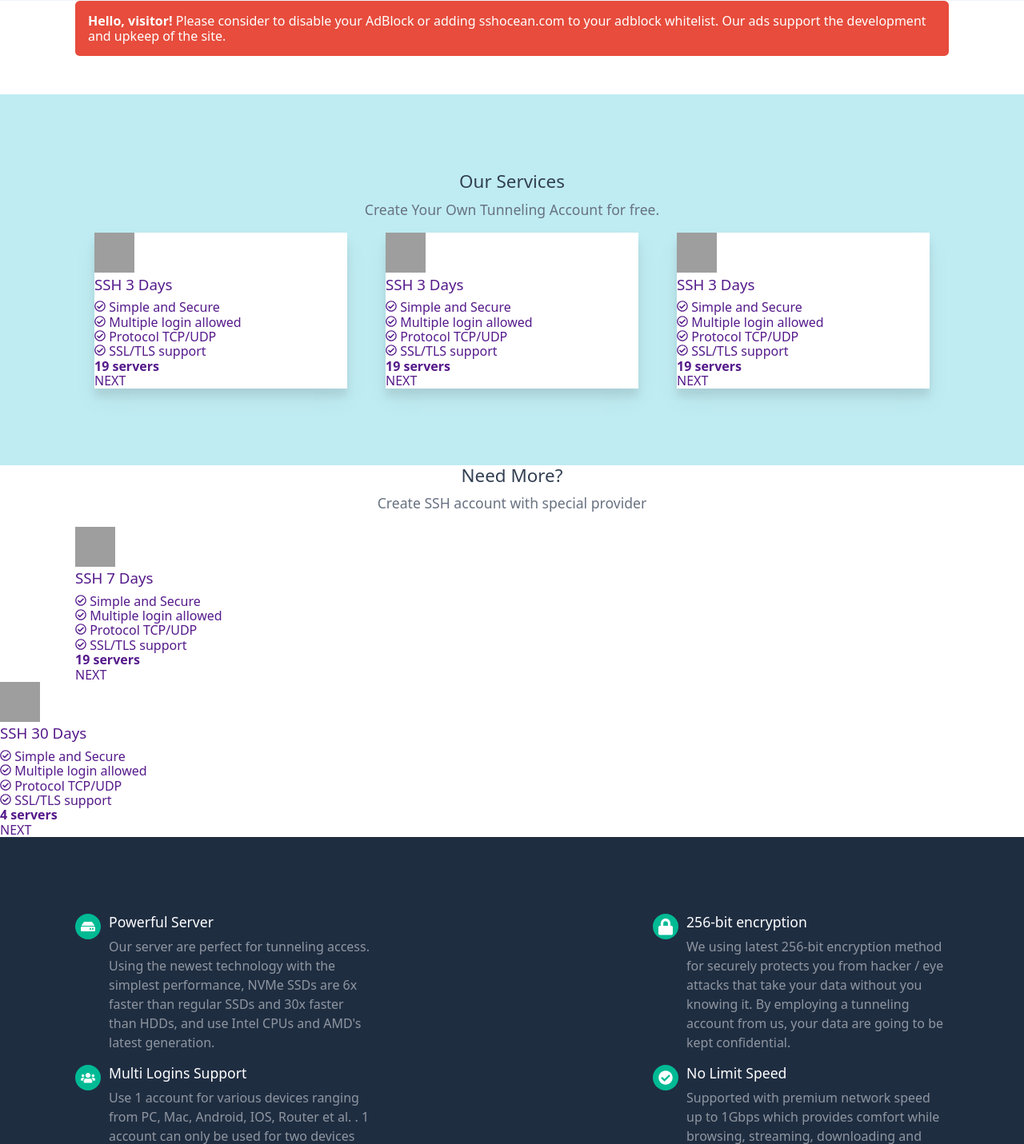
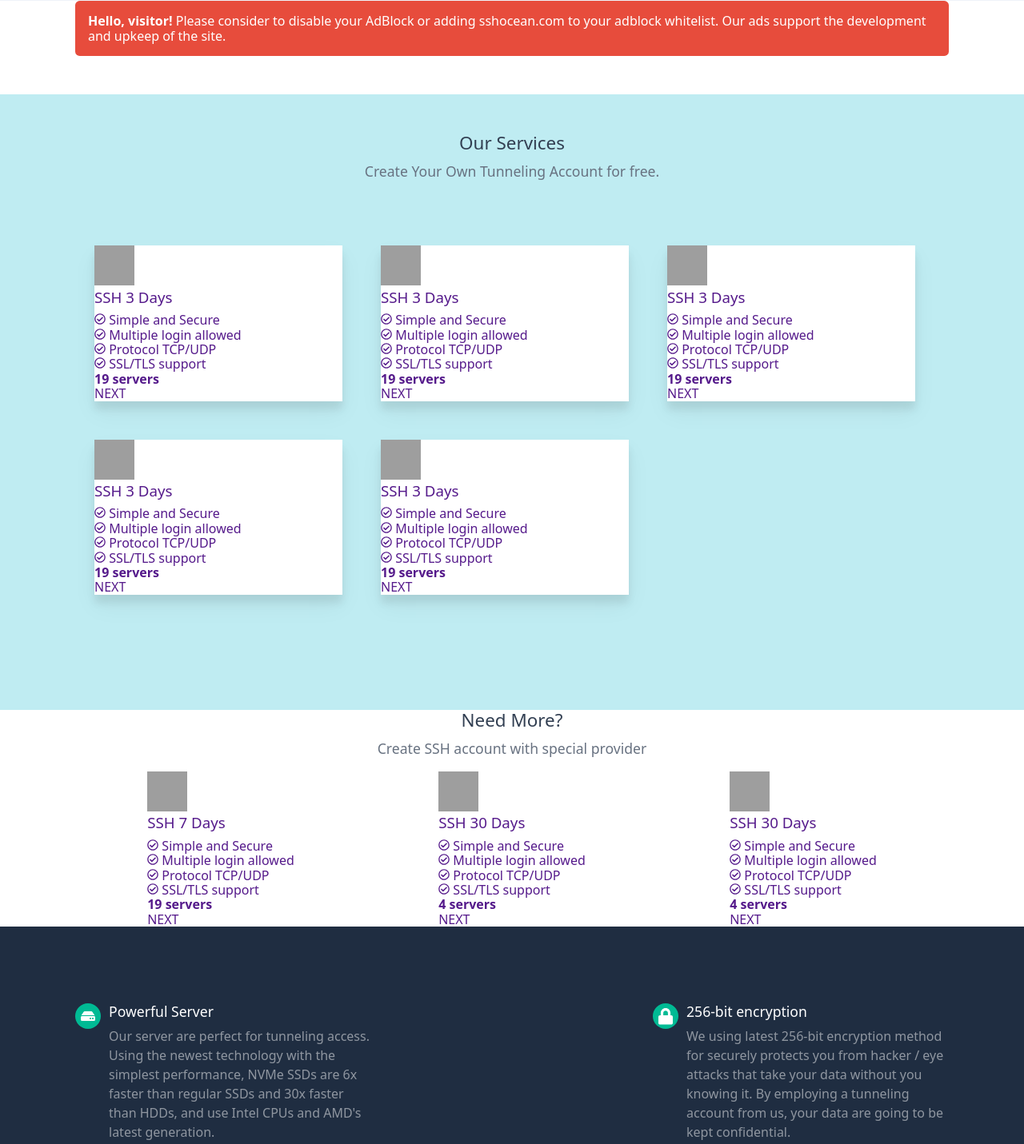
Before and after one commit to prantob29/sshocean-hw, a PHP site: page / in a window 1280 px wide. Shown: the part 1581-3012 px from the top of the page at 80% size. Run offline with PHP 8.4, Linux system fonts and the light colour scheme; grey boxes are pictures that could not be loaded.

Commit message:
style section

```diff
--- a/index.html
+++ b/index.html
@@ -499,7 +499,164 @@
                                     <span>
                                         Simple and Secure
                                     </span>
+                                </li>
+                                <li>
+                                    <span>
+                                        <svg class="svg-inline--fa fa-check-circle fa-w-16 text-primary" widdth="14" height="14"
+                                            aria-hidden="true" focusable="false" data-prefix="far" data-icon="check-circle" role="img"
+                                            xmlns="http://www.w3.org/2000/svg" viewBox="0 0 512 512" data-fa-i2svg="">
+                                            <path fill="currentColor"
+                                                d="M256 8C119.033 8 8 119.033 8 256s111.033 248 248 248 248-111.033 248-248S392.967 8 256 8zm0 48c110.532 0 200 89.451 200 200 0 110.532-89.451 200-200 200-110.532 0-200-89.451-200-200 0-110.532 89.451-200 200-200m140.204 130.267l-22.536-22.718c-4.667-4.705-12.265-4.736-16.97-.068L215.346 303.697l-59.792-60.277c-4.667-4.705-12.265-4.736-16.97-.069l-22.719 22.536c-4.705 4.667-4.736 12.265-.068 16.971l90.781 91.516c4.667 4.705 12.265 4.736 16.97.068l172.589-171.204c4.704-4.668 4.734-12.266.067-16.971z">
+                                            </path>
+                                        </svg>
+                                    </span>
+                                    <span>
+                                        Multiple login allowed
+                                    </span>
+                                </li>
+                                <li>
+                                    <span>
+                                        <svg class="svg-inline--fa fa-check-circle fa-w-16 text-primary" widdth="14" height="14"
+                                            aria-hidden="true" focusable="false" data-prefix="far" data-icon="check-circle" role="img"
+                                            xmlns="http://www.w3.org/2000/svg" viewBox="0 0 512 512" data-fa-i2svg="">
+                                            <path fill="currentColor"
+                                                d="M256 8C119.033 8 8 119.033 8 256s111.033 248 248 248 248-111.033 248-248S392.967 8 256 8zm0 48c110.532 0 200 89.451 200 200 0 110.532-89.451 200-200 200-110.532 0-200-89.451-200-200 0-110.532 89.451-200 200-200m140.204 130.267l-22.536-22.718c-4.667-4.705-12.265-4.736-16.97-.068L215.346 303.697l-59.792-60.277c-4.667-4.705-12.265-4.736-16.97-.069l-22.719 22.536c-4.705 4.667-4.736 12.265-.068 16.971l90.781 91.516c4.667 4.705 12.265 4.736 16.97.068l172.589-171.204c4.704-4.668 4.734-12.266.067-16.971z">
+                                            </path>
+                                        </svg>
+                                    </span>
+                                    <span>
+                                        Protocol TCP/UDP
+                                    </span>
+                                </li>
+                                <li>
+                                    <span>
+                                        <svg class="svg-inline--fa fa-check-circle fa-w-16 text-primary" widdth="14" height="14"
+                                            aria-hidden="true" focusable="false" data-prefix="far" data-icon="check-circle" role="img"
+                                            xmlns="http://www.w3.org/2000/svg" viewBox="0 0 512 512" data-fa-i2svg="">
+                                            <path fill="currentColor"
+                                                d="M256 8C119.033 8 8 119.033 8 256s111.033 248 248 248 248-111.033 248-248S392.967 8 256 8zm0 48c110.532 0 200 89.451 200 200 0 110.532-89.451 200-200 200-110.532 0-200-89.451-200-200 0-110.532 89.451-200 200-200m140.204 130.267l-22.536-22.718c-4.667-4.705-12.265-4.736-16.97-.068L215.346 303.697l-59.792-60.277c-4.667-4.705-12.265-4.736-16.97-.069l-22.719 22.536c-4.705 4.667-4.736 12.265-.068 16.971l90.781 91.516c4.667 4.705 12.265 4.736 16.97.068l172.589-171.204c4.704-4.668 4.734-12.266.067-16.971z">
+                                            </path>
+                                        </svg>
+                                    </span>
+                                    <span>
+                                        SSL/TLS support
+                                    </span>
+                                </li>
+                            </ul>
+                            <div>
+                                <b>
+                                    19 servers
+                                </b>
+                            </div>
+                            <div>
+                                NEXT
+                            </div>
+                        </div>
+                    </a>
+                </li>
 
+            <!-- 4 -->
+
+                <li class="servicessecond__list--wrapper">
+                    <a href="">
+                        <div>
+                            <div>
+                                <img src="https://sshocean.com/assets/sbadmin/img/icon-ssh.svg" width="50" height="50">
+                                <h3>SSH 3 Days</h3>
+                            </div>
+                            <ul>
+                                <li>
+                                    <span>
+                                        <svg class="svg-inline--fa fa-check-circle fa-w-16 text-primary" widdth="14" height="14"
+                                            aria-hidden="true" focusable="false" data-prefix="far" data-icon="check-circle" role="img"
+                                            xmlns="http://www.w3.org/2000/svg" viewBox="0 0 512 512" data-fa-i2svg="">
+                                            <path fill="currentColor"
+                                                d="M256 8C119.033 8 8 119.033 8 256s111.033 248 248 248 248-111.033 248-248S392.967 8 256 8zm0 48c110.532 0 200 89.451 200 200 0 110.532-89.451 200-200 200-110.532 0-200-89.451-200-200 0-110.532 89.451-200 200-200m140.204 130.267l-22.536-22.718c-4.667-4.705-12.265-4.736-16.97-.068L215.346 303.697l-59.792-60.277c-4.667-4.705-12.265-4.736-16.97-.069l-22.719 22.536c-4.705 4.667-4.736 12.265-.068 16.971l90.781 91.516c4.667 4.705 12.265 4.736 16.97.068l172.589-171.204c4.704-4.668 4.734-12.266.067-16.971z">
+                                            </path>
+                                        </svg>
+                                    </span>
+                                    <span>
+                                        Simple and Secure
+                                    </span>
+                                </li>
+                                <li>
+                                    <span>
+                                        <svg class="svg-inline--fa fa-check-circle fa-w-16 text-primary" widdth="14" height="14"
+                                            aria-hidden="true" focusable="false" data-prefix="far" data-icon="check-circle" role="img"
+                                            xmlns="http://www.w3.org/2000/svg" viewBox="0 0 512 512" data-fa-i2svg="">
+                                            <path fill="currentColor"
+                                                d="M256 8C119.033 8 8 119.033 8 256s111.033 248 248 248 248-111.033 248-248S392.967 8 256 8zm0 48c110.532 0 200 89.451 200 200 0 110.532-89.451 200-200 200-110.532 0-200-89.451-200-200 0-110.532 89.451-200 200-200m140.204 130.267l-22.536-22.718c-4.667-4.705-12.265-4.736-16.97-.068L215.346 303.697l-59.792-60.277c-4.667-4.705-12.265-4.736-16.97-.069l-22.719 22.536c-4.705 4.667-4.736 12.265-.068 16.971l90.781 91.516c4.667 4.705 12.265 4.736 16.97.068l172.589-171.204c4.704-4.668 4.734-12.266.067-16.971z">
+                                            </path>
+                                        </svg>
+                                    </span>
+                                    <span>
+                                        Multiple login allowed
+                                    </span>
+                                </li>
+                                <li>
+                                    <span>
+                                        <svg class="svg-inline--fa fa-check-circle fa-w-16 text-primary" widdth="14" height="14"
+                                            aria-hidden="true" focusable="false" data-prefix="far" data-icon="check-circle" role="img"
+                                            xmlns="http://www.w3.org/2000/svg" viewBox="0 0 512 512" data-fa-i2svg="">
+                                            <path fill="currentColor"
+                                                d="M256 8C119.033 8 8 119.033 8 256s111.033 248 248 248 248-111.033 248-248S392.967 8 256 8zm0 48c110.532 0 200 89.451 200 200 0 110.532-89.451 200-200 200-110.532 0-200-89.451-200-200 0-110.532 89.451-200 200-200m140.204 130.267l-22.536-22.718c-4.667-4.705-12.265-4.736-16.97-.068L215.346 303.697l-59.792-60.277c-4.667-4.705-12.265-4.736-16.97-.069l-22.719 22.536c-4.705 4.667-4.736 12.265-.068 16.971l90.781 91.516c4.667 4.705 12.265 4.736 16.97.068l172.589-171.204c4.704-4.668 4.734-12.266.067-16.971z">
+                                            </path>
+                                        </svg>
+                                    </span>
+                                    <span>
+                                        Protocol TCP/UDP
+                                    </span>
+                                </li>
+                                <li>
+                                    <span>
+                                        <svg class="svg-inline--fa fa-check-circle fa-w-16 text-primary" widdth="14" height="14"
+                                            aria-hidden="true" focusable="false" data-prefix="far" data-icon="check-circle" role="img"
+                                            xmlns="http://www.w3.org/2000/svg" viewBox="0 0 512 512" data-fa-i2svg="">
+                                            <path fill="currentColor"
+                                                d="M256 8C119.033 8 8 119.033 8 256s111.033 248 248 248 248-111.033 248-248S392.967 8 256 8zm0 48c110.532 0 200 89.451 200 200 0 110.532-89.451 200-200 200-110.532 0-200-89.451-200-200 0-110.532 89.451-200 200-200m140.204 130.267l-22.536-22.718c-4.667-4.705-12.265-4.736-16.97-.068L215.346 303.697l-59.792-60.277c-4.667-4.705-12.265-4.736-16.97-.069l-22.719 22.536c-4.705 4.667-4.736 12.265-.068 16.971l90.781 91.516c4.667 4.705 12.265 4.736 16.97.068l172.589-171.204c4.704-4.668 4.734-12.266.067-16.971z">
+                                            </path>
+                                        </svg>
+                                    </span>
+                                    <span>
+                                        SSL/TLS support
+                                    </span>
+                                </li>
+                            </ul>
+                            <div>
+                                <b>
+                                    19 servers
+                                </b>
+                            </div>
+                            <div>
+                                NEXT
+                            </div>
+                        </div>
+                    </a>
+                </li>
+
+            <!-- 5 -->
+
+                <li class="servicessecond__list--wrapper">
+                    <a href="">
+                        <div>
+                            <div>
+                                <img src="https://sshocean.com/assets/sbadmin/img/icon-ssh.svg" width="50" height="50">
+                                <h3>SSH 3 Days</h3>
+                            </div>
+                            <ul>
+                                <li>
+                                    <span>
+                                        <svg class="svg-inline--fa fa-check-circle fa-w-16 text-primary" widdth="14" height="14"
+                                            aria-hidden="true" focusable="false" data-prefix="far" data-icon="check-circle" role="img"
+                                            xmlns="http://www.w3.org/2000/svg" viewBox="0 0 512 512" data-fa-i2svg="">
+                                            <path fill="currentColor"
+                                                d="M256 8C119.033 8 8 119.033 8 256s111.033 248 248 248 248-111.033 248-248S392.967 8 256 8zm0 48c110.532 0 200 89.451 200 200 0 110.532-89.451 200-200 200-110.532 0-200-89.451-200-200 0-110.532 89.451-200 200-200m140.204 130.267l-22.536-22.718c-4.667-4.705-12.265-4.736-16.97-.068L215.346 303.697l-59.792-60.277c-4.667-4.705-12.265-4.736-16.97-.069l-22.719 22.536c-4.705 4.667-4.736 12.265-.068 16.971l90.781 91.516c4.667 4.705 12.265 4.736 16.97.068l172.589-171.204c4.704-4.668 4.734-12.266.067-16.971z">
+                                            </path>
+                                        </svg>
+                                    </span>
+                                    <span>
+                                        Simple and Secure
+                                    </span>
                                 </li>
                                 <li>
                                     <span>
@@ -565,13 +722,17 @@
         <div class="container">
             <h2 class="need__сaption">Need More?</h2>
             <p class="need__paragraph">Create SSH account with special provider</p>
-            <ul>
+            <ul class="need__list">
+
+            <!-- 1 -->
+
                 <li>
                     <a href="">
                         <div>
                             <div>
                                 <img src="https://sshocean.com/assets/sbadmin/img/icon-ssh.svg" width="50" height="50">
                                 <h3>SSH 7 Days</h3>
+                            </div>
                                 <ul>
                                     <li>
                                         <span>
@@ -585,7 +746,7 @@
                                         <span>
                                             Simple and Secure
                                         </span>
-                                        </div>
+
                                     </li>
                                     <li>
                                         <span>
@@ -642,14 +803,16 @@
                     </a>
                 </li>
                 </li>
-                <li>
-                    <ul>
+
+            <!-- 2 -->
+
                 <li>
                     <a href="">
                         <div>
                             <div>
                                 <img src="https://sshocean.com/assets/sbadmin/img/icon-ssh.svg" width="50" height="50">
                                 <h3>SSH 30 Days</h3>
+                            </div>
                                 <ul>
                                     <li>
                                         <span>
@@ -663,7 +826,6 @@
                                         <span>
                                             Simple and Secure
                                         </span>
-                                        </div>
                                     </li>
                                     <li>
                                         <span>
@@ -720,8 +882,86 @@
                     </a>
                 </li>
                 </li>
+
+            <!-- 3 -->
+
                 <li>
-                    <ul>
+                    <a href="">
+                        <div>
+                            <div>
+                                <img src="https://sshocean.com/assets/sbadmin/img/icon-ssh.svg" width="50" height="50">
+                                <h3>SSH 30 Days</h3>
+                            </div>
+                            <ul>
+                                <li>
+                                    <span>
+                                        <svg class="svg-inline--fa fa-check-circle fa-w-16 text-primary" widdth="14" height="14"
+                                            aria-hidden="true" focusable="false" data-prefix="far" data-icon="check-circle" role="img"
+                                            xmlns="http://www.w3.org/2000/svg" viewBox="0 0 512 512" data-fa-i2svg="">
+                                            <path fill="currentColor"
+                                                d="M256 8C119.033 8 8 119.033 8 256s111.033 248 248 248 248-111.033 248-248S392.967 8 256 8zm0 48c110.532 0 200 89.451 200 200 0 110.532-89.451 200-200 200-110.532 0-200-89.451-200-200 0-110.532 89.451-200 200-200m140.204 130.267l-22.536-22.718c-4.667-4.705-12.265-4.736-16.97-.068L215.346 303.697l-59.792-60.277c-4.667-4.705-12.265-4.736-16.97-.069l-22.719 22.536c-4.705 4.667-4.736 12.265-.068 16.971l90.781 91.516c4.667 4.705 12.265 4.736 16.97.068l172.589-171.204c4.704-4.668 4.734-12.266.067-16.971z">
+                                            </path>
+                                        </svg>
+                                    </span>
+                                    <span>
+                                        Simple and Secure
+                                    </span>
+                                </li>
+                                <li>
+                                    <span>
+                                        <svg class="svg-inline--fa fa-check-circle fa-w-16 text-primary" widdth="14" height="14"
+                                            aria-hidden="true" focusable="false" data-prefix="far" data-icon="check-circle" role="img"
+                                            xmlns="http://www.w3.org/2000/svg" viewBox="0 0 512 512" data-fa-i2svg="">
+                                            <path fill="currentColor"
+                                                d="M256 8C119.033 8 8 119.033 8 256s111.033 248 248 248 248-111.033 248-248S392.967 8 256 8zm0 48c110.532 0 200 89.451 200 200 0 110.532-89.451 200-200 200-110.532 0-200-89.451-200-200 0-110.532 89.451-200 200-200m140.204 130.267l-22.536-22.718c-4.667-4.705-12.265-4.736-16.97-.068L215.346 303.697l-59.792-60.277c-4.667-4.705-12.265-4.736-16.97-.069l-22.719 22.536c-4.705 4.667-4.736 12.265-.068 16.971l90.781 91.516c4.667 4.705 12.265 4.736 16.97.068l172.589-171.204c4.704-4.668 4.734-12.266.067-16.971z">
+                                            </path>
+                                        </svg>
+                                    </span>
+                                    <span>
+                                        Multiple login allowed
+                                    </span>
+                                </li>
+                                <li>
+                                    <span>
+                                        <svg class="svg-inline--fa fa-check-circle fa-w-16 text-primary" widdth="14" height="14"
+                                            aria-hidden="true" focusable="false" data-prefix="far" data-icon="check-circle" role="img"
+                                            xmlns="http://www.w3.org/2000/svg" viewBox="0 0 512 512" data-fa-i2svg="">
+                                            <path fill="currentColor"
+                                                d="M256 8C119.033 8 8 119.033 8 256s111.033 248 248 248 248-111.033 248-248S392.967 8 256 8zm0 48c110.532 0 200 89.451 200 200 0 110.532-89.451 200-200 200-110.532 0-200-89.451-200-200 0-110.532 89.451-200 200-200m140.204 130.267l-22.536-22.718c-4.667-4.705-12.265-4.736-16.97-.068L215.346 303.697l-59.792-60.277c-4.667-4.705-12.265-4.736-16.97-.069l-22.719 22.536c-4.705 4.667-4.736 12.265-.068 16.971l90.781 91.516c4.667 4.705 12.265 4.736 16.97.068l172.589-171.204c4.704-4.668 4.734-12.266.067-16.971z">
+                                            </path>
+                                        </svg>
+                                    </span>
+                                    <span>
+                                        Protocol TCP/UDP
+                                    </span>
+                                </li>
+                                <li>
+                                    <span>
+                                        <svg class="svg-inline--fa fa-check-circle fa-w-16 text-primary" widdth="14" height="14"
+                                            aria-hidden="true" focusable="false" data-prefix="far" data-icon="check-circle" role="img"
+                                            xmlns="http://www.w3.org/2000/svg" viewBox="0 0 512 512" data-fa-i2svg="">
+                                            <path fill="currentColor"
+                                                d="M256 8C119.033 8 8 119.033 8 256s111.033 248 248 248 248-111.033 248-248S392.967 8 256 8zm0 48c110.532 0 200 89.451 200 200 0 110.532-89.451 200-200 200-110.532 0-200-89.451-200-200 0-110.532 89.451-200 200-200m140.204 130.267l-22.536-22.718c-4.667-4.705-12.265-4.736-16.97-.068L215.346 303.697l-59.792-60.277c-4.667-4.705-12.265-4.736-16.97-.069l-22.719 22.536c-4.705 4.667-4.736 12.265-.068 16.971l90.781 91.516c4.667 4.705 12.265 4.736 16.97.068l172.589-171.204c4.704-4.668 4.734-12.266.067-16.971z">
+                                            </path>
+                                        </svg>
+                                    </span>
+                                    <span>
+                                        SSL/TLS support
+                                    </span>
+                                </li>
+                            </ul>
+                            <div>
+                                <b>
+                                    4 servers
+                                </b>
+                            </div>
+                            <div>
+                                NEXT
+                            </div>
+                        </div>
+                    </a>
+                </li>
+                </li>
             </ul>
         </div>
     </section>
@@ -825,7 +1065,7 @@
             <h2 class="visually-hidden">information about our services</h2>
                 <ul class="informationsecond__list">
                     <li  class="informationsecond__list--item">
-                        <a href="">
+                        <a class="informationsecond__link" href="">
                             <div class="informationsecond__list--wrapper">
                                 <svg xmlns="http://www.w3.org/2000/svg" width="24" height="24" viewBox="0 0 24 24" fill="none" stroke="#ffffff"
                                     stroke-width="2" stroke-linecap="round" stroke-linejoin="round" class="feather feather-shield">
--- a/sass/components/_needmore.scss
+++ b/sass/components/_needmore.scss
@@ -19,4 +19,9 @@
         color: #687281;
     }
 
+    &__list {
+        display: flex;
+        justify-content: space-around;
+    }
+
 }
--- a/sass/components/_servicessecond.scss
+++ b/sass/components/_servicessecond.scss
@@ -1,6 +1,6 @@
 .servicessecond {
     background-color: #bfecf2;
-    padding: 6rem 0 6rem 0;
+    padding: 3rem 0 6rem 0;
 
     &__caption {
         font-size: 1.4rem;
@@ -16,7 +16,7 @@
         font-size: 1.1rem;
         font-weight: 400;
         margin-top: 0;
-        margin-bottom: 1rem;
+        margin-bottom: 5rem;
         text-align: center;
         line-height: 1.5;
         color: #687281;
@@ -24,13 +24,26 @@
 
     &__list {
         display: flex;
+        flex-wrap: wrap;
     }
 
     &__list--wrapper {
         background-color: $first-white-color;
-        width: 364px;
-        box-shadow:0 14px 28px rgba(0, 0, 0, 0.05),
+        width: 310px;
+        box-shadow: 0 14px 28px rgba(0, 0, 0, 0.05),
         0 10px 10px rgba(0, 0, 0, 0.08);
-        margin: 0 1.5rem 0 1.5rem;
+        margin: 0 1.5rem 3rem 1.5rem;
+    }
+
+    &__link:hover {
+        box-shadow: 0 0.15rem 1.75rem 0 rgba(31, 45, 65, 0.15);
     }
 }
+
+
+// box-shadow: 0 0.15rem 1.75rem 0 rgb(31 45 65 / 15%);
+// transition: box-shadow .15s ease-in-out,
+// transition: transform .15s ease-in-out,
+// box-shadow .15s ease-in-out;
+// transition: transform .15s ease-in-out,
+// box-shadow .15s ease-in-out,
```
Also changed, not shown: css/main.css (+19 -4 lines), css/main.min.css, 2 other files.
